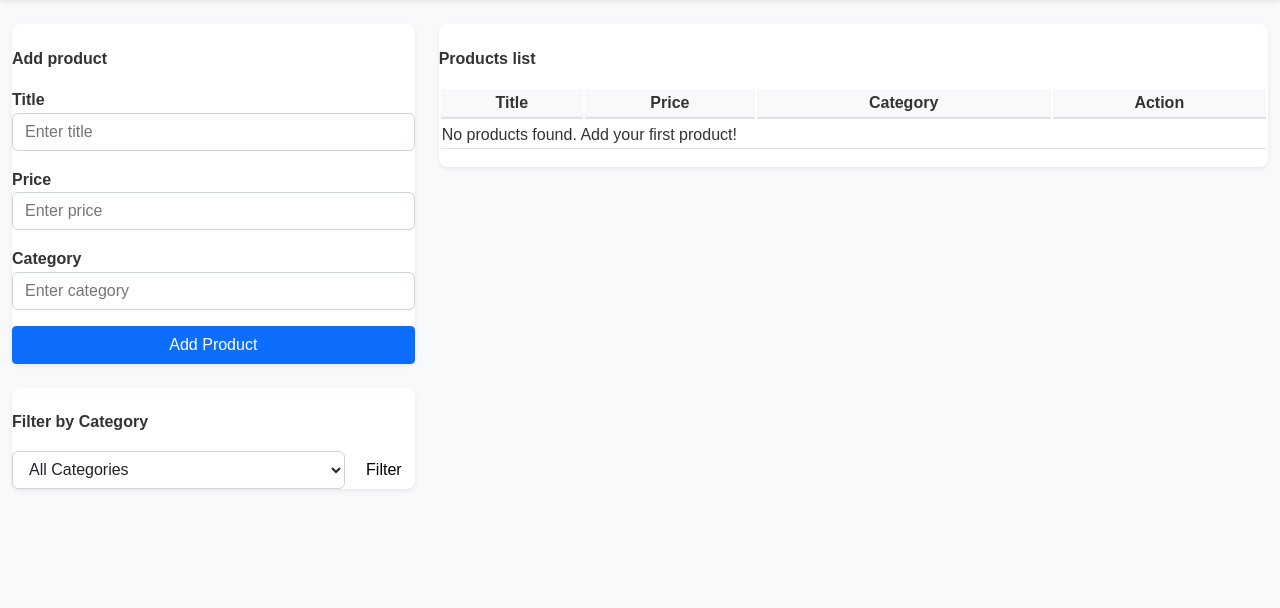
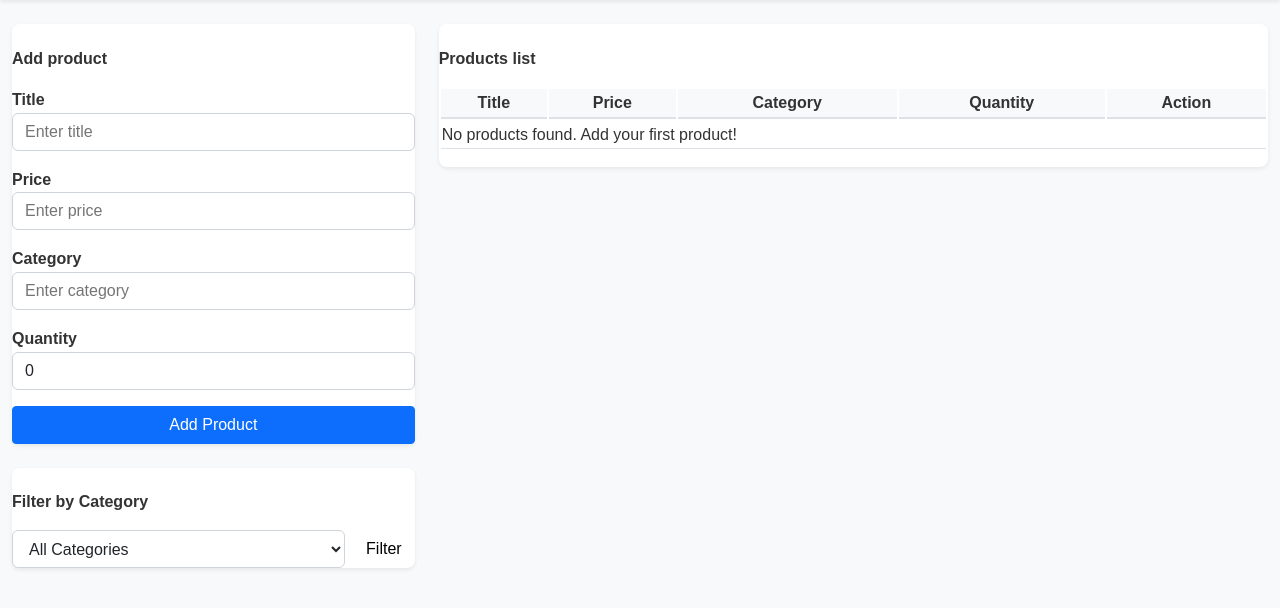
Before and after one commit to thebutch5-dot/Product_manager, a Flask app: page / in a window 1280 px wide. Shown: the part 97-705 px from the top of the page. Run offline with Flask 3, Linux system fonts and the light colour scheme; the visitor is signed in with stand-in values (Sample User, id 1).

Commit message:
Fix IntegrityError and add quantity field

```diff
--- a/actions_db.py
+++ b/actions_db.py
@@ -26,8 +26,8 @@ def product_exists(title):
     return Product.query.filter_by(name=title).first() is not None
 
 
-def add_product(title, price, category):
-    new_prod = Product(name=title, price=price, category=category)
+def add_product(title, price, category, quantity=0):
+    new_prod = Product(name=title, price=price, category=category, quantity=quantity)
     db.session.add(new_prod)
     db.session.commit()
 
--- a/app.py
+++ b/app.py
@@ -12,7 +12,6 @@ app.config['SEND_FILE_MAX_AGE_DEFAULT'] = 0
 app.secret_key = 'secret_key'
 
 BASE_DIR = os.path.abspath(os.path.dirname(__file__))
-# Підключаємо правильну базу даних проєкту
 app.config['SQLALCHEMY_DATABASE_URI'] = f"sqlite:///{os.path.join(BASE_DIR, 'products.db')}"
 app.config['SQLALCHEMY_TRACK_MODIFICATIONS'] = False
 
@@ -20,21 +19,21 @@ db.init_app(app)
 with app.app_context():
     db.create_all()
 
-    # --- БЕЗПЕЧНИЙ АВТОПАТЧ БАЗИ ДАНИХ (ОНОВЛЕНИЙ) ---
-    # Цей код автоматично додає відсутні колонки category та description, зберігаючи всі товари
     try:
         import sqlite3
-
         with sqlite3.connect(os.path.join(BASE_DIR, 'products.db')) as conn:
-            # Спроба додати колонку category, якщо її немає
             try:
                 conn.execute("ALTER TABLE product ADD COLUMN category TEXT;")
             except Exception:
                 pass
 
-            # Спроба додати колонку description, якщо її немає
             try:
                 conn.execute("ALTER TABLE product ADD COLUMN description TEXT;")
+            except Exception:
+                pass
+
+            try:
+                conn.execute("ALTER TABLE product ADD COLUMN quantity INTEGER NOT NULL DEFAULT 0;")
             except Exception:
                 pass
     except Exception:
@@ -57,17 +56,19 @@ def products():
         title = request.form.get('title')
         price = request.form.get('price')
         category = request.form.get('category')
+        quantity = request.form.get('quantity', '0')
 
         if not title or not price:
             flash('Title and Price cannot be empty!')
             return redirect(url_for('products'))
 
         price = float(price)
+        quantity = int(quantity) if quantity.isdigit() else 0
 
         if actions_db.product_exists(title):
             flash(f'Product {title} already exists!')
         else:
-            actions_db.add_product(title, price, category)
+            actions_db.add_product(title, price, category, quantity)
             flash(f'Product {title} was added!')
 
         return redirect(url_for('products'))
@@ -107,7 +108,7 @@ def register():
             flash(error)
             return redirect(url_for('register'))
 
-        existing_company = actions_db.get_company_by_name(name)
+        existing_company = Company.query.filter(Company.name.ilike(name)).first()
         if existing_company:
             flash(f'Company {name} already exists!')
             return redirect(url_for('register'))
@@ -122,10 +123,10 @@ def register():
 @app.route('/login', methods=['GET', 'POST'])
 def login():
     if request.method == 'POST':
-        name = request.form.get('name')
-        password = request.form.get('password')
+        name = request.form.get('name', '').strip()
+        password = request.form.get('password', '')
 
-        company = actions_db.get_company_by_name(name)
+        company = Company.query.filter(Company.name.ilike(name)).first()
 
         if not company:
             flash(f'Company {name} does not exist!')
@@ -160,6 +161,7 @@ def edit(name_product):
         title = request.form.get('title')
         price = request.form.get('price')
         category = request.form.get('category')
+        quantity = request.form.get('quantity', '0')
 
         if not title or not price:
             flash('Title and Price cannot be empty!')
@@ -168,6 +170,7 @@ def edit(name_product):
         prod.name = title
         prod.price = float(price)
         prod.category = category
+        prod.quantity = int(quantity) if quantity.isdigit() else 0
 
         db.session.commit()
         flash(f'Product {name_product} was updated!')
--- a/models.py
+++ b/models.py
@@ -8,6 +8,7 @@ class Product(db.Model):
     category = db.Column(db.String(50))
     price = db.Column(db.Float)
     description = db.Column(db.Text)
+    quantity = db.Column(db.Integer, nullable=False, default=0)
 
 class Company(db.Model):
     id = db.Column(db.Integer, primary_key=True)
--- a/templates/edit.html
+++ b/templates/edit.html
@@ -4,7 +4,6 @@
     <meta charset="UTF-8">
     <meta name="viewport" content="width=device-width, initial-scale=1.0">
     <title>Редагування товару</title>
-    <!-- ПОДКЛЮЧАЕМ ЛОКАЛЬНЫЙ BOOTSTRAP ИЗ ВАШЕЙ ПАПКИ STATIC -->
     <link href="{{ url_for('static', filename='Bootstrap.css') }}" rel="stylesheet">
 </head>
 <body class="bg-light">
@@ -43,6 +42,10 @@
                                 <label for="category" class="form-label text-secondary small fw-bold">Категорія</label>
                                 <input type="text" class="form-control" id="category" name="category" value="{{ product.category }}">
                             </div>
+                            <div class="mb-3">
+                                <label for="quantity" class="form-label text-secondary small fw-bold">Кількість</label>
+                                <input type="number" class="form-control" id="quantity" name="quantity" value="{{ product.quantity if product.quantity is not none else 0 }}" min="0" required>
+                            </div>
                             <button type="submit" class="btn btn-success w-100 mt-2 py-2 fw-semibold text-white">Редагувати</button>
                         </form>
                         <div class="text-center mt-3">
--- a/templates/product.html
+++ b/templates/product.html
@@ -4,13 +4,11 @@
     <meta charset="UTF-8">
     <meta name="viewport" content="width=device-width, initial-scale=1.0">
     <title>Product Manager</title>
-    <!-- Подключаем локальный bootstrap.css (строчными буквами) -->
     <link href="{{ url_for('static', filename='bootstrap.css') }}" rel="stylesheet">
     <link href="{{ url_for('static', filename='style.css') }}" rel="stylesheet">
 </head>
 <body class="bg-light">
 
-    <!-- Контейнер для всплывающих уведомлений -->
     <div class="alert-container">
         {% with messages = get_flashed_messages() %}
           {% if messages %}
@@ -23,7 +21,6 @@
         {% endwith %}
     </div>
 
-    <!-- Главная навигационная панель -->
     <nav class="navbar navbar-expand-lg navbar-dark bg-dark mb-4 shadow-sm">
         <div class="container-fluid px-4">
             <a class="navbar-brand d-flex align-items-center" href="{{ url_for('products') }}">
@@ -35,11 +32,9 @@
         </div>
     </nav>
 
-    <!-- Основной контент страницы -->
     <div class="container-fluid px-4">
         <div class="row g-4">
 
-            <!-- Левая колонка: Форма добавления и фильтр -->
             <div class="col-md-4">
                 <div class="card shadow-sm mb-4 bg-white p-4">
                     <h4 class="card-title mb-3 fw-bold text-dark">Add product</h4>
@@ -56,11 +51,14 @@
                             <label class="form-label text-secondary small fw-bold">Category</label>
                             <input type="text" class="form-control" name="category" placeholder="Enter category">
                         </div>
+                        <div class="mb-3">
+                            <label class="form-label text-secondary small fw-bold">Quantity</label>
+                            <input type="number" class="form-control" name="quantity" placeholder="Enter quantity" min="0" value="0" required>
+                        </div>
                         <button type="submit" class="btn btn-primary w-100 fw-semibold py-2">Add Product</button>
                     </form>
                 </div>
 
-                <!-- ВОЗВРАЩЕННЫЙ БЛОК ФИЛЬТРАЦИИ -->
                 <div class="card shadow-sm bg-white p-4">
                     <h4 class="card-title mb-3 fw-bold text-dark">Filter by Category</h4>
                     <form action="" method="GET" class="d-flex gap-2">
@@ -75,7 +73,6 @@
                 </div>
             </div>
 
-            <!-- Правая колонка: Таблица товаров -->
             <div class="col-md-8">
                 <div class="card shadow-sm bg-white p-4">
                     <h4 class="card-title mb-3 fw-bold text-dark">Products list</h4>
@@ -86,6 +83,7 @@
                                     <th scope="col" class="py-3">Title</th>
                                     <th scope="col" class="py-3">Price</th>
                                     <th scope="col" class="py-3">Category</th>
+                                    <th scope="col" class="py-3">Quantity</th>
                                     <th scope="col" class="py-3 text-end">Action</th>
                                 </tr>
                             </thead>
@@ -95,6 +93,7 @@
                                         <td class="fw-semibold text-dark">{{ prod.name }}</td>
                                         <td class="text-success fw-bold">${{ "%.2f"|format(prod.price) }}</td>
                                         <td><span class="badge bg-secondary text-light px-3 py-2">{{ prod.category if prod.category else 'None' }}</span></td>
+                                        <td class="fw-semibold text-dark">{{ prod.quantity if prod.quantity is not none else 0 }} pcs</td>
                                         <td class="text-end">
                                             <a href="{{ url_for('edit', name_product=prod.name) }}" class="btn btn-warning btn-sm me-1 fw-medium px-3">Edit</a>
                                             <a href="{{ url_for('delete', name_product=prod.name) }}" class="btn btn-danger btn-sm fw-medium px-3">Delete</a>
@@ -102,7 +101,7 @@
                                     </tr>
                                 {% else %}
                                     <tr>
-                                        <td colspan="4" class="text-center text-muted py-5 fs-5">No products found. Add your first product!</td>
+                                        <td colspan="5" class="text-center text-muted py-5 fs-5">No products found. Add your first product!</td>
                                     </tr>
                                 {% endfor %}
                             </tbody>
```
Also changed, not shown: products.db.
